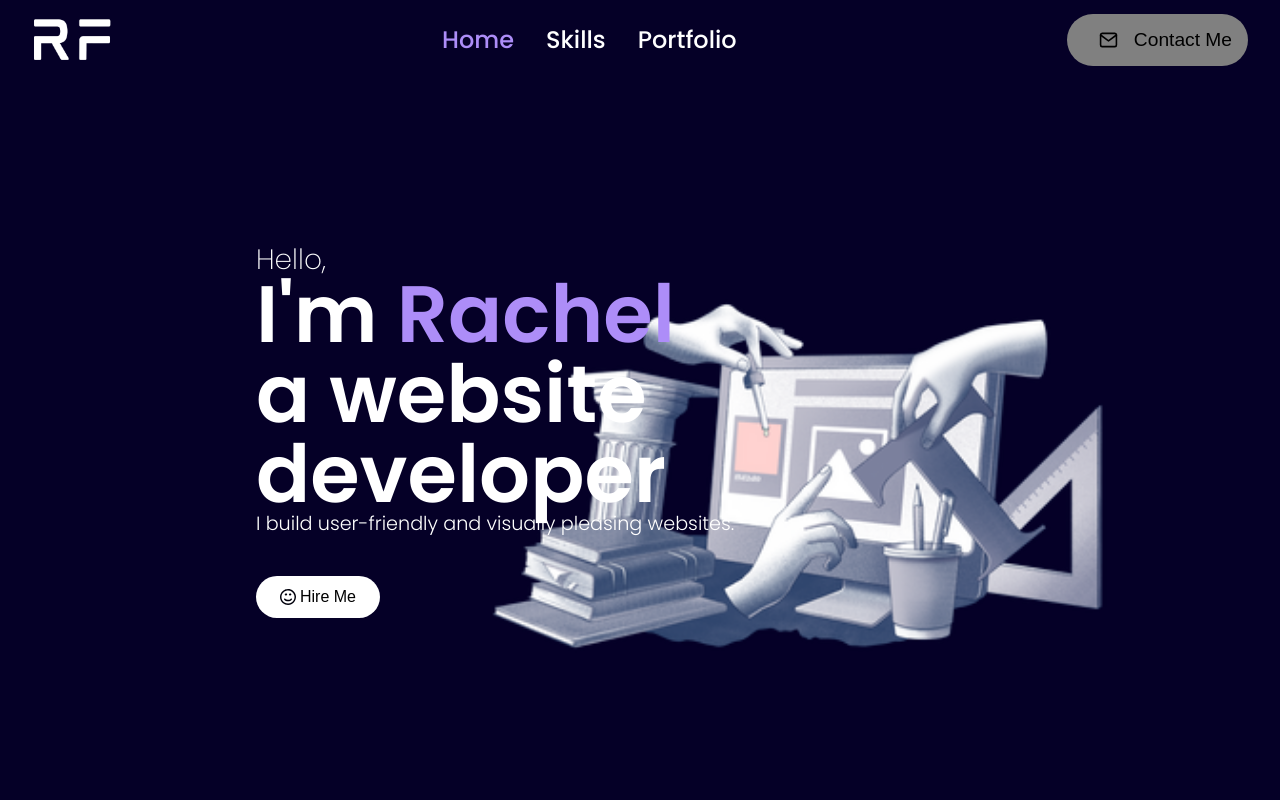
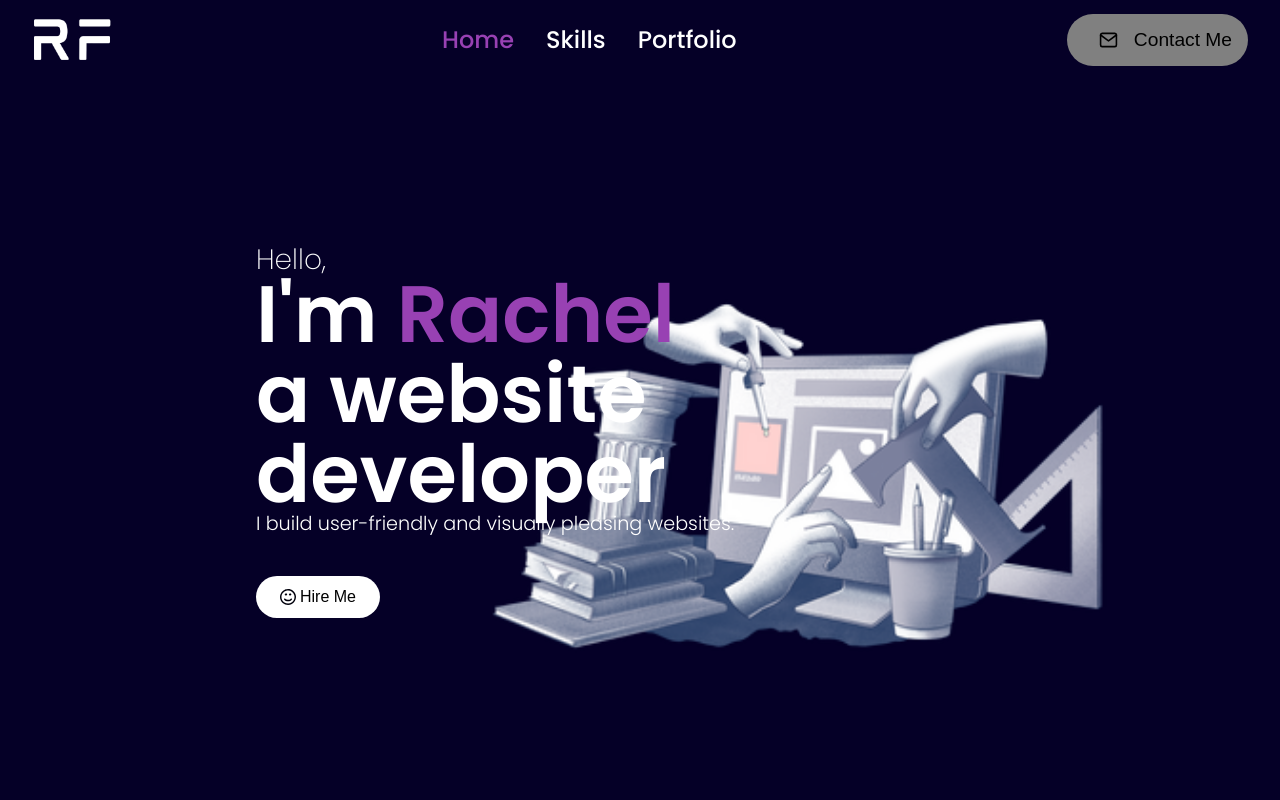
Before and after one commit to rfingerhut93/react-portfolio, a React (Create React App) app: page / in a window 1280 px wide. Shown: the top 800 px of the page. Built offline with nearby package versions, Linux system fonts and the light colour scheme.

Commit message:
Change highlight color

```diff
--- a/src/App.css
+++ b/src/App.css
@@ -1,7 +1,7 @@
 :root {
     --bg-color: rgb(5, 0, 39);
     --text-color: white;
-    --highlight-color: rgb(173, 141, 248);
+    --highlight-color: rgb(152, 65, 179);
     --secion-title-color: white;
     --font-family: 'Poppins', sans-serif
 }
```
